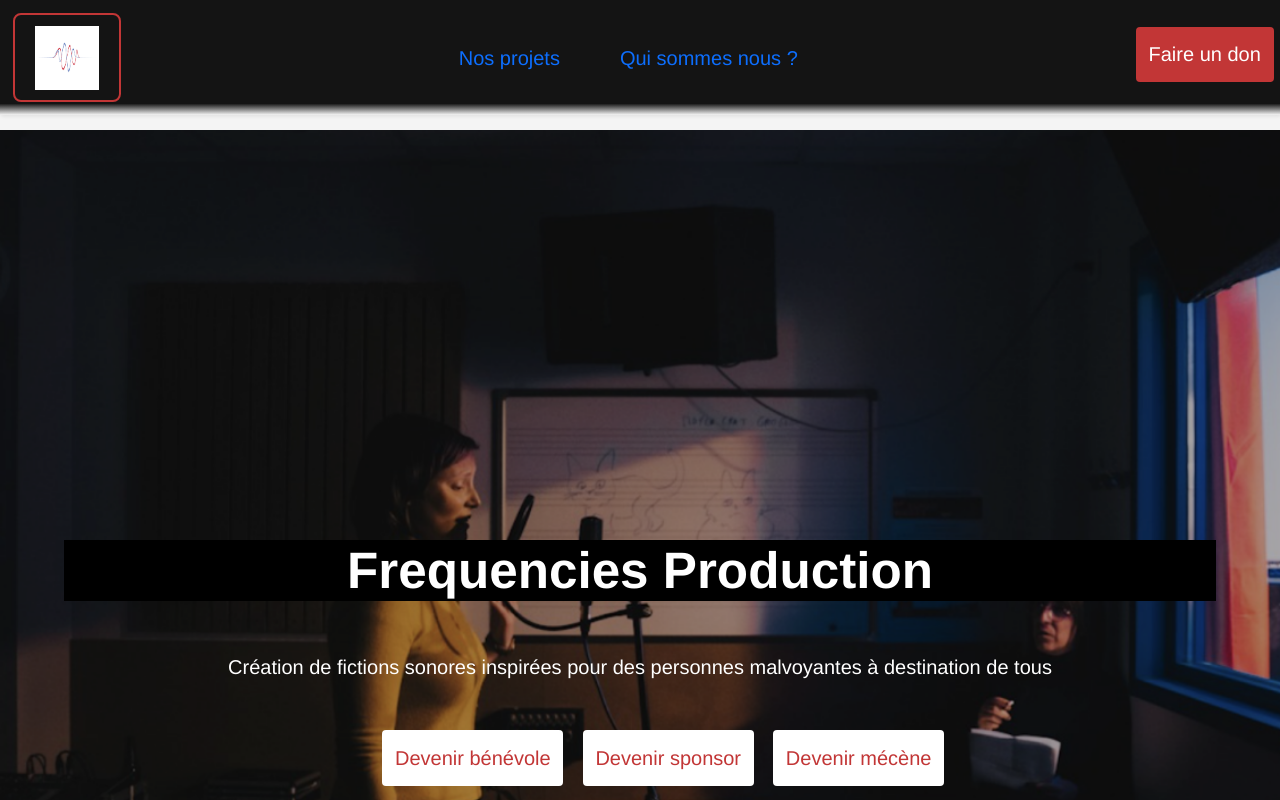
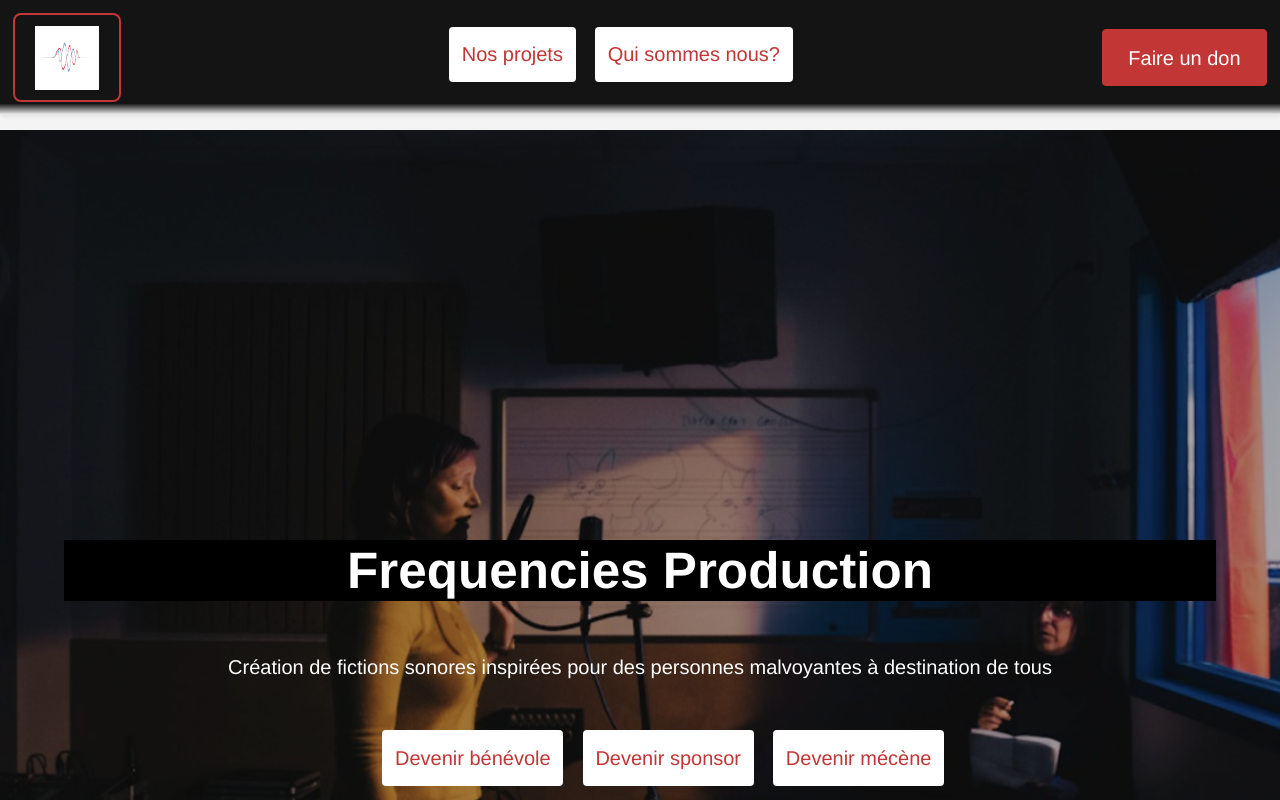
Before and after one commit to FrequenciesProduction/sitewebfrequencies, a Nuxt app: page / in a window 1280 px wide. Shown: the top 800 px of the page. Built offline with nearby package versions, Linux system fonts and the light colour scheme.

Commit message:
Extraction des boutons en composants

```diff
--- a/assets/styles/buttons.modules.scss
+++ b/assets/styles/buttons.modules.scss
@@ -1,4 +1,28 @@
-a.button--blue,
+a.donated--button, {
+    display: inline-block;
+    border-radius: 4px;
+    border: 1px solid #c23636;
+    color: #fff;
+    background-color: #c23636;
+    text-decoration: none;
+    text-align: center;
+    padding: 1vw 2vw;
+    margin-right: 1vw;
+    max-height: 70px;
+}
+
+a.donated--button:hover {
+    cursor: pointer;
+    text-decoration: underline;
+    background-color: #9c2c2c;
+}
+
+button.button--blue:hover {
+    cursor: pointer;
+    text-decoration: underline;
+    background-color: #9c2c2c;
+}
+
 button.button--blue {
     display: inline-block;
     border-radius: 4px;
@@ -8,20 +32,13 @@ button.button--blue {
     text-decoration: none;
     text-align: center;
     padding: 1vw 2vw;
-    margin: auto;
     margin-right: 1vw;
     width: 150px;
     max-height: 70px;
 }
 
-a.button--blue:hover,
-button.button--blue:hover {
-    cursor: pointer;
-    text-decoration: underline;
-    background-color: #9c2c2c;
-}
-
-a.button--white {
+a.menu--button,
+a.intro--button {
     display: inline-block;
     max-height: 70px;
     border-radius: 4px;
@@ -31,3 +48,17 @@ a.button--white {
     margin: 1vw 0.5vw 1.5vw 1vw;
     padding: 1vw;
 }
+
+/* <750 */
+@media (max-width: 37.5rem) {
+    a.donated--button {
+        display: none;
+    }
+}
+
+/* 600 (très petit) */
+@media (max-width: 46.875rem) {
+    a.donated--button {
+        display: none;
+    }
+}
--- /dev/null
+++ b/components/buttons/donatedButton.vue
@@ -0,0 +1,30 @@
+<template>
+  <a class="donated--button" href="{{ lien }}" target="blank">
+    {{ texte }}
+    <span aria-label="ouvre un nouvel onglet"></span>
+  </a>
+</template>
+
+<script>
+export default {
+  props: {
+    lien: {
+      type: String
+    },
+    texte: {
+      type: String
+    },
+    label: {
+      type: String
+    },
+    btnClass: {
+      type: String
+    }
+  }
+  //props: ['texte', 'link']
+}
+</script>
+
+<style scoped>
+@import 'assets/styles/buttons.modules.scss';
+</style>
--- a/components/buttons/introButton.vue
+++ b/components/buttons/introButton.vue
@@ -1,5 +1,5 @@
 <template>
-  <a class="button--white" href="{{ lien }}" target="_blank">
+  <a class="intro--button" href="{{ lien }}" target="_blank">
         {{ texte }}
     <span aria-label="Ouvre un nouvel onglet"></span>
     </a>
--- a/components/buttons/menuButton.vue
+++ b/components/buttons/menuButton.vue
@@ -1,12 +1,25 @@
 <template>
-    <a href="{{ link }}" class="button--white">
+  <a class="menu--button" href="{{ lien }}" target="_blank">
         {{ texte }}
     </a>
 </template>
 
 <script>
     export default {
-        props: ['texte', 'link']
+      props: {
+        lien: {
+          type: String
+        },
+        texte: {
+          type: String
+        },
+        label: {
+          type: String
+        },
+        btnClass: {
+          type: String
+        }
+      }
     }
 </script>
 
--- a/components/header/header.modules.scss
+++ b/components/header/header.modules.scss
@@ -56,27 +56,11 @@ body {
   height: 64px;
 }
 
-a.button--blue, button.button--blue {
-  display: inline-block;
-  max-height: 70px;
-  border-radius: 4px;
-  color: #fff;
-  background-color: #c23636;
-  text-decoration: none;
-  margin: 1vw 0.5vw 1.5vw 1vw;
-  padding: 1vw;
-}
-
-.button--blue:hover {
-  text-decoration: underline;
-  color: #fff;
-}
-
 /* menu */
 
 .menu {
   display: flex;
-  justify-content: space-between;
+  justify-content: center;
 }
 
 .header .menu {
@@ -184,9 +168,6 @@ ul.menu > li > a {
   ul.menu {
     font-size: .75rem
   }
-  a.button--blue {
-    display: none;
-  }
   .header .menu-icon {
     display: flex;
     justify-content: space-between;
@@ -199,9 +180,6 @@ ul.menu > li > a {
   ul.menu {
     font-size: .75rem
   }
-  a.button--blue {
-    display: none;
-  }
   .header .menu-icon {
     display: flex;
     justify-content: space-between;
--- a/components/header/header.vue
+++ b/components/header/header.vue
@@ -9,18 +9,24 @@
     </label>
     <ul class="menu">
       <li>
-        <router-link class="button--white" to="/projets">Nos projets</router-link>
+        <menuButton
+            btnClass="menu--button"
+            lien="/projets"
+            texte="Nos projets" />
+        <!-- <router-link class="menu-button" to="/projets">Nos projets</router-link>-->
       </li>
       <li>
-        <router-link class="button--white" to="/description">Qui sommes nous ?</router-link>
+        <menuButton
+            btnClass="menu--button"
+            lien="/description"
+            texte="Qui sommes nous?" />
+        <!-- <router-link class="button--white" to="/description">Qui sommes nous ?</router-link>-->
       </li>
     </ul>
-    <a class="button--blue"
-       href="https://frequencies.assoconnect.com/collect/description/340064-c-collecte-de-dons-pour-frequencies"
-       target="blank">
-      Faire un don
-      <span aria-label="ouvre un nouvel onglet"></span>
-    </a>
+    <donatedButton
+        btnClass="donated--button"
+        texte="Faire un don"
+        @click="'https://frequencies.assoconnect.com/collect/description/340064-c-collecte-de-dons-pour-frequencies'" />
   </header>
 </template>
 
@@ -30,4 +36,11 @@
 </style>
 <script>
 
+import {defineComponent} from "vue";
+import MenuButton from "~/components/buttons/menuButton.vue";
+import DonatedButton from "~/components/buttons/donatedButton.vue";
+
+export default defineComponent({
+  components: {DonatedButton, MenuButton}
+})
 </script>
```
